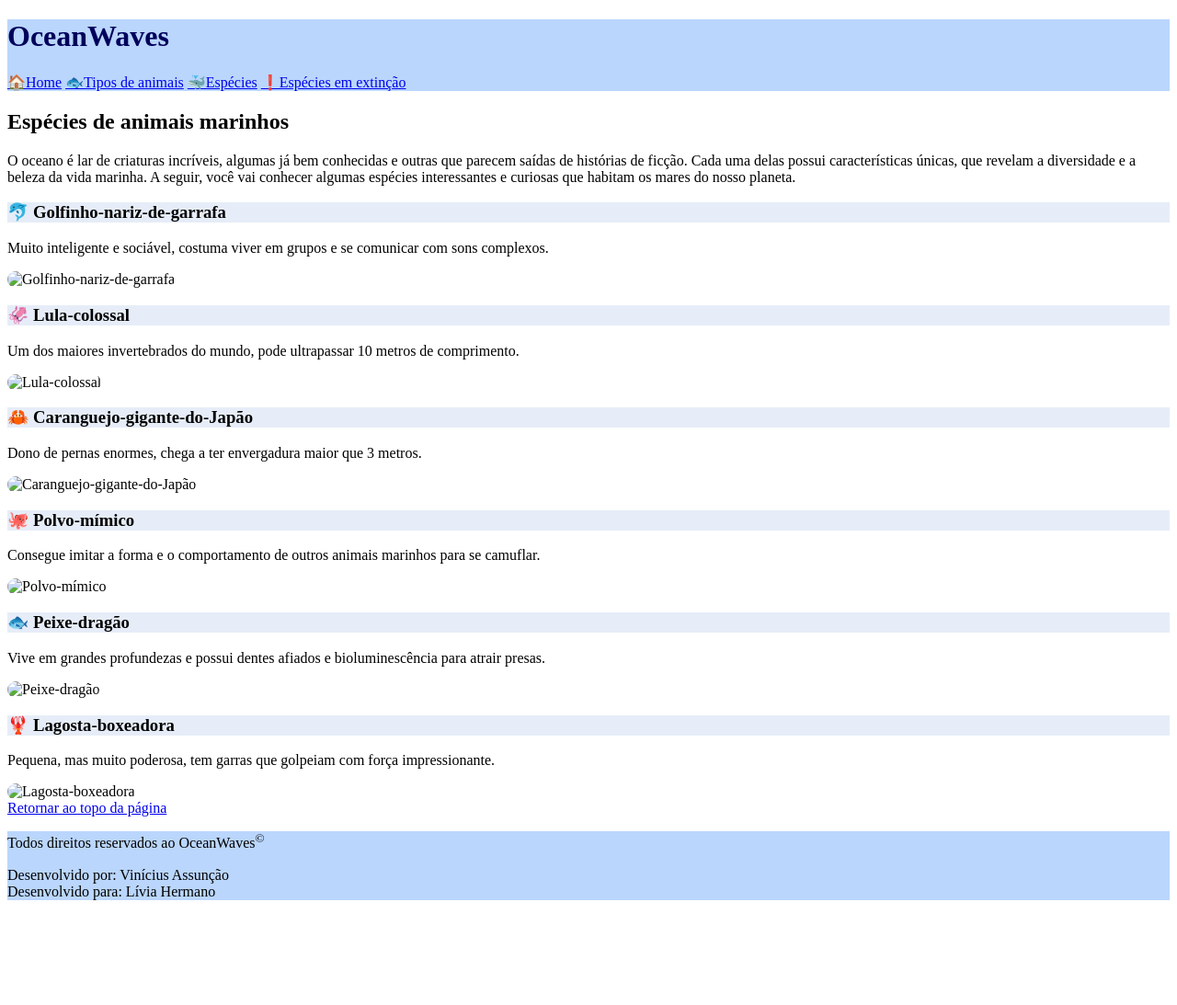
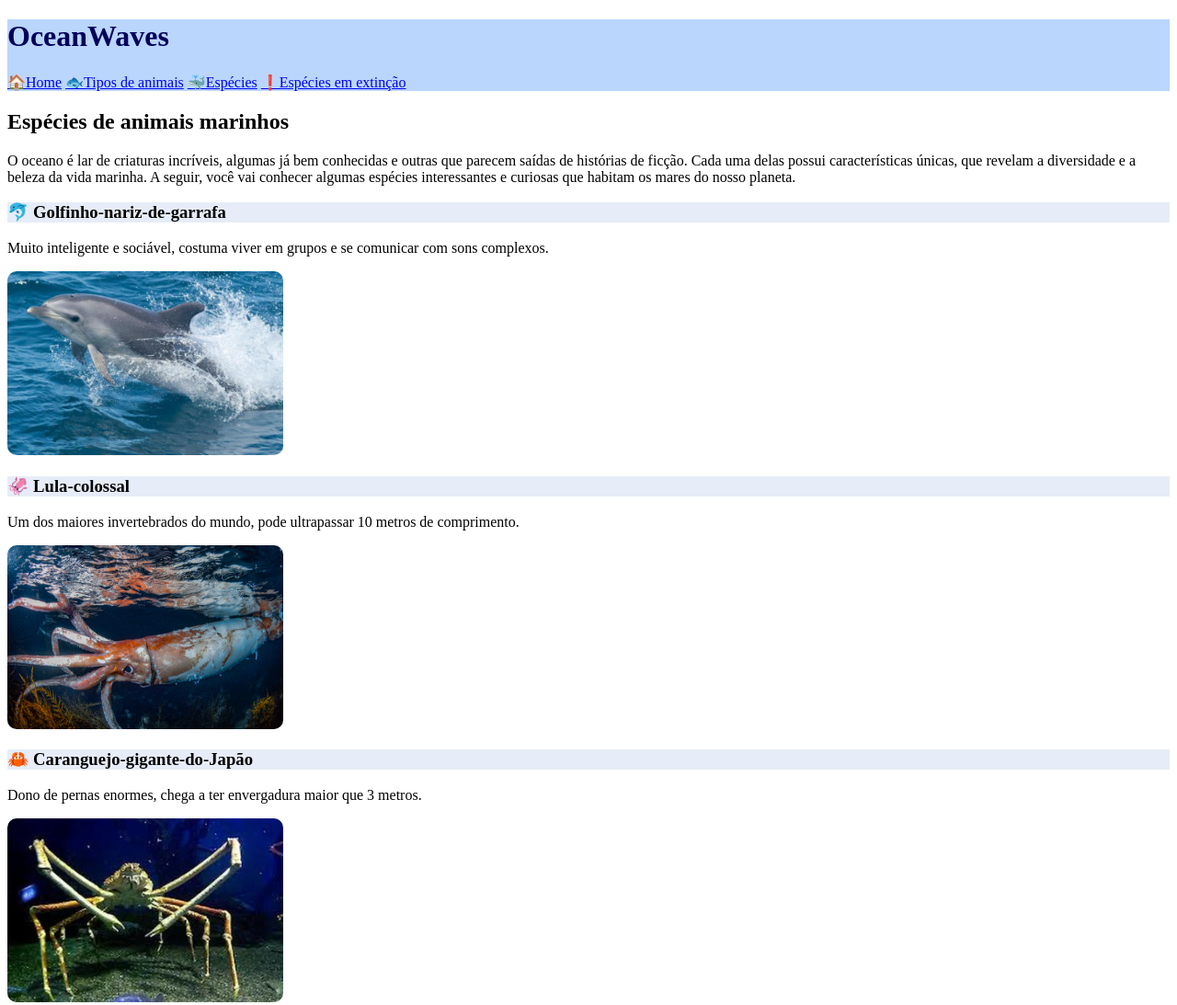
Before and after one commit to Vini-Assuncao/Formativa1, a plain HTML site: page especies.html in a window 1280 px wide. Shown: the top 1093 px of the page at 92% size. Before the commit the page ends 995 px from the top, so only its background shows below. Drawn offline with Linux system fonts and the light colour scheme.

Commit message:
Correção das src
Mudança de "src/..." para "src/imagens/..."

```diff
--- a/especies.html
+++ b/especies.html
@@ -34,42 +34,42 @@
                     <p>
                         Muito inteligente e sociável, costuma viver em grupos e se comunicar com sons complexos.
                     </p>
-                    <img src="src/golfinho_nariz_de_garrafa.jpg" alt="Golfinho-nariz-de-garrafa">
+                    <img src="src/imagens/golfinho_nariz_de_garrafa.jpg" alt="Golfinho-nariz-de-garrafa">
                 </section>
                 <section>
                     <h3>🦑 Lula-colossal</h3>
                     <p>
                         Um dos maiores invertebrados do mundo, pode ultrapassar 10 metros de comprimento.
                     </p>
-                    <img src="src/lula_colossal.jpg" alt="Lula-colossal">
+                    <img src="src/imagens/lula_colossal.jpg" alt="Lula-colossal">
                 </section>
                 <section>
                     <h3>🦀 Caranguejo-gigante-do-Japão</h3>
                     <p>
                         Dono de pernas enormes, chega a ter envergadura maior que 3 metros.
                     </p>
-                    <img src="src/caraguejo_gigante_do_japao.jpg    " alt="Caranguejo-gigante-do-Japão">
+                    <img src="src/imagens/caraguejo_gigante_do_japao.jpg    " alt="Caranguejo-gigante-do-Japão">
                 </section>
                 <section>
                     <h3>🐙 Polvo-mímico</h3>
                     <p>
                         Consegue imitar a forma e o comportamento de outros animais marinhos para se camuflar.
                     </p>
-                    <img src="src/polvo_mimico.jpg" alt="Polvo-mímico">
+                    <img src="src/imagens/polvo_mimico.jpg" alt="Polvo-mímico">
                 </section>
                 <section>
                     <h3>🐟 Peixe-dragão</h3>
                     <p>
                         Vive em grandes profundezas e possui dentes afiados e bioluminescência para atrair presas.
                     </p>
-                    <img src="src/peixe_dragao.png" alt="Peixe-dragão">
+                    <img src="src/imagens/peixe_dragao.png" alt="Peixe-dragão">
                 </section>
                 <section>
                     <h3>🦞 Lagosta-boxeadora</h3>
                     <p>
                         Pequena, mas muito poderosa, tem garras que golpeiam com força impressionante.
                     </p>
-                    <img src="src/lagosta_boxeadora.jpg" alt="Lagosta-boxeadora">
+                    <img src="src/imagens/lagosta_boxeadora.jpg" alt="Lagosta-boxeadora">
                 </section>
             </article>
         </section>
```
Also changed, not shown: extincao.html (+4 -4 lines), index.html (+1 -1 lines), tipos.html (+5 -5 lines).
